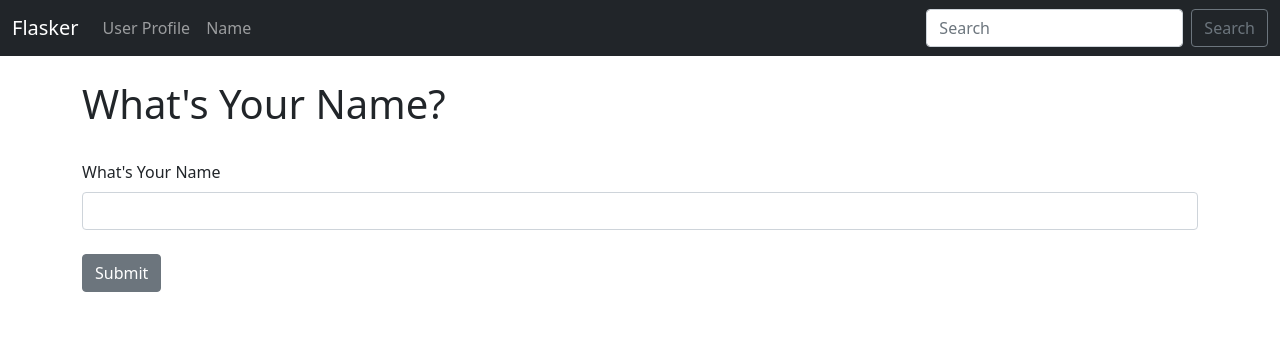
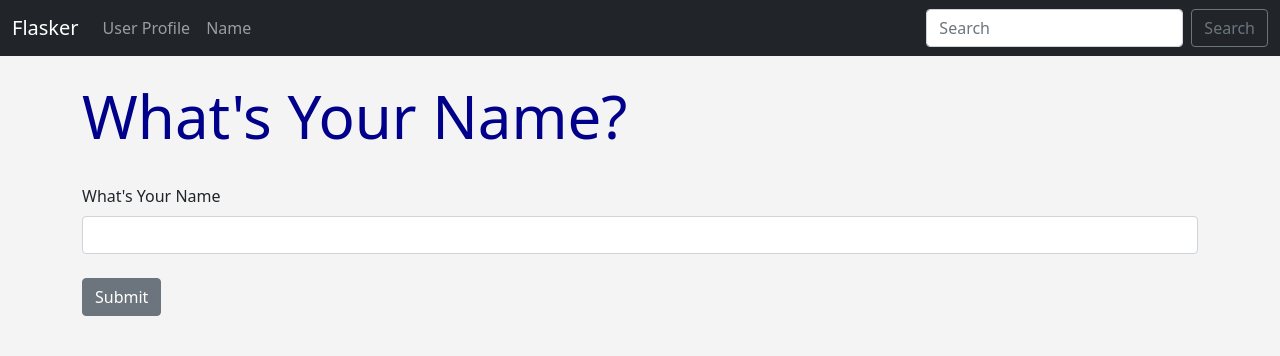
Before and after one commit to GrushevskayaYana/Flask, a Flask app: page /name in a window 1280 px wide. Shown: the top 356 px of the page. Run offline with Flask 3, Linux system fonts and the light colour scheme.

Commit message:
lesson 7

```diff
--- /dev/null
+++ b/static/css/style.css
@@ -0,0 +1,13 @@
+h1 {
+  color: darkblue;
+  font-size:60px;
+}
+
+body {
+  background: #f4f4f4;
+}
+
+#demo{
+  font-size: 12px;
+  color: darkblue;
+}
--- /dev/null
+++ b/static/js/myfile.js
@@ -0,0 +1 @@
+document.getElementById('demo').innerHTML = "This was created with Javascript";
--- a/templates/base.html
+++ b/templates/base.html
@@ -6,7 +6,11 @@
     <meta name="viewport" content="width=device-width, initial-scale=1">
 
     <!-- Bootstrap CSS -->
-    <link href="https://cdn.jsdelivr.net/npm/bootstrap@5.0.0-beta1/dist/css/bootstrap.min.css" rel="stylesheet" integrity="sha384-giJF6kkoqNQ00vy+HMDP7azOuL0xtbfIcaT9wjKHr8RbDVddVHyTfAAsrekwKmP1" crossorigin="anonymous">
+    <link href="https://cdn.jsdelivr.net/npm/bootstrap@5.0.0-beta1/dist/css/bootstrap.min.css" rel="stylesheet"
+          integrity="sha384-giJF6kkoqNQ00vy+HMDP7azOuL0xtbfIcaT9wjKHr8RbDVddVHyTfAAsrekwKmP1" crossorigin="anonymous">
+
+    <!-- Our CSS -->
+    <link href="{{ url_for('static', filename='css/style.css') }}" rel="stylesheet">
 
     <title>Flasker!</title>
   </head>
--- a/templates/name.html
+++ b/templates/name.html
@@ -12,6 +12,12 @@
 
 {% if name %}
   <h1>Hello {{ name }}!!</h1>
+  <br/>
+  <img src="{{ url_for('static', filename='images/dog.png')}}" width="600" height="400">
+  <br/><br/>
+  <p id="demo">This is stuff...</p>
+
+<script src="{{ url_for('static', filename='js/myfile.js')}}"></script>
 {% else %}
   <h1>What's Your Name?</h1>
   <br/>
```
Also changed, not shown: static/images/dog.png (added).
